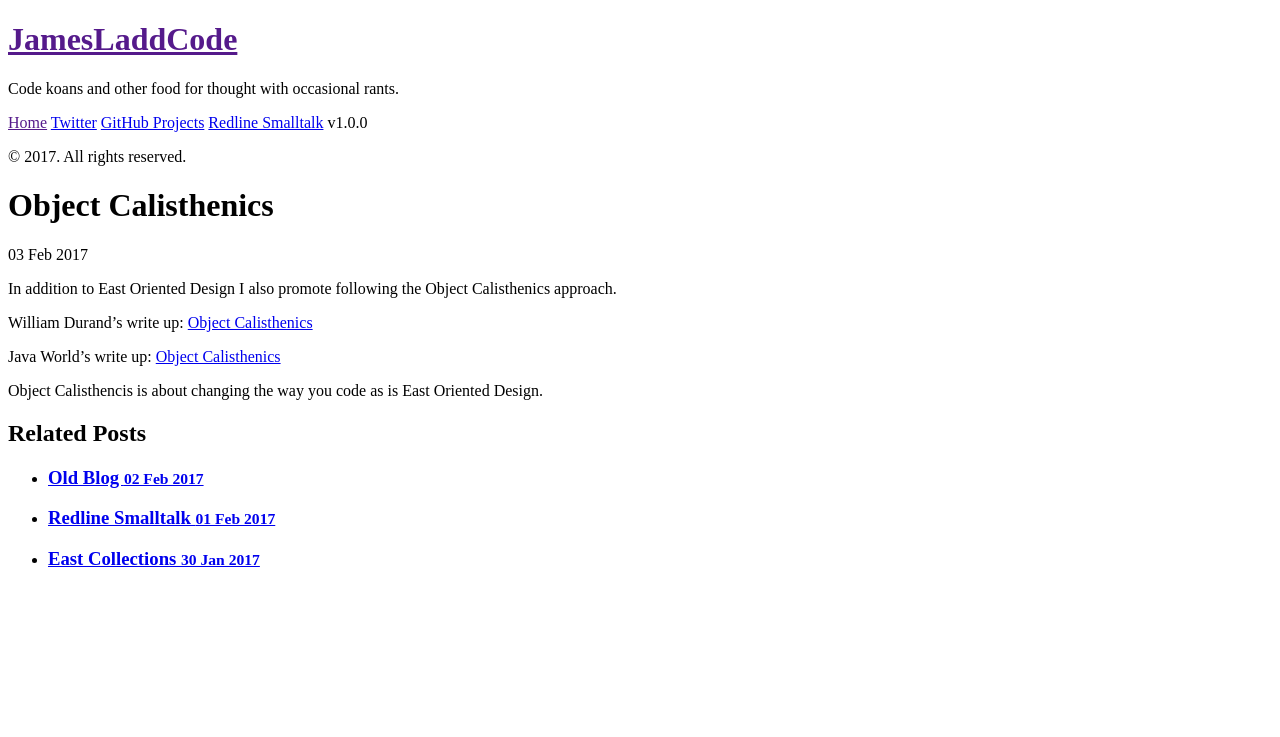
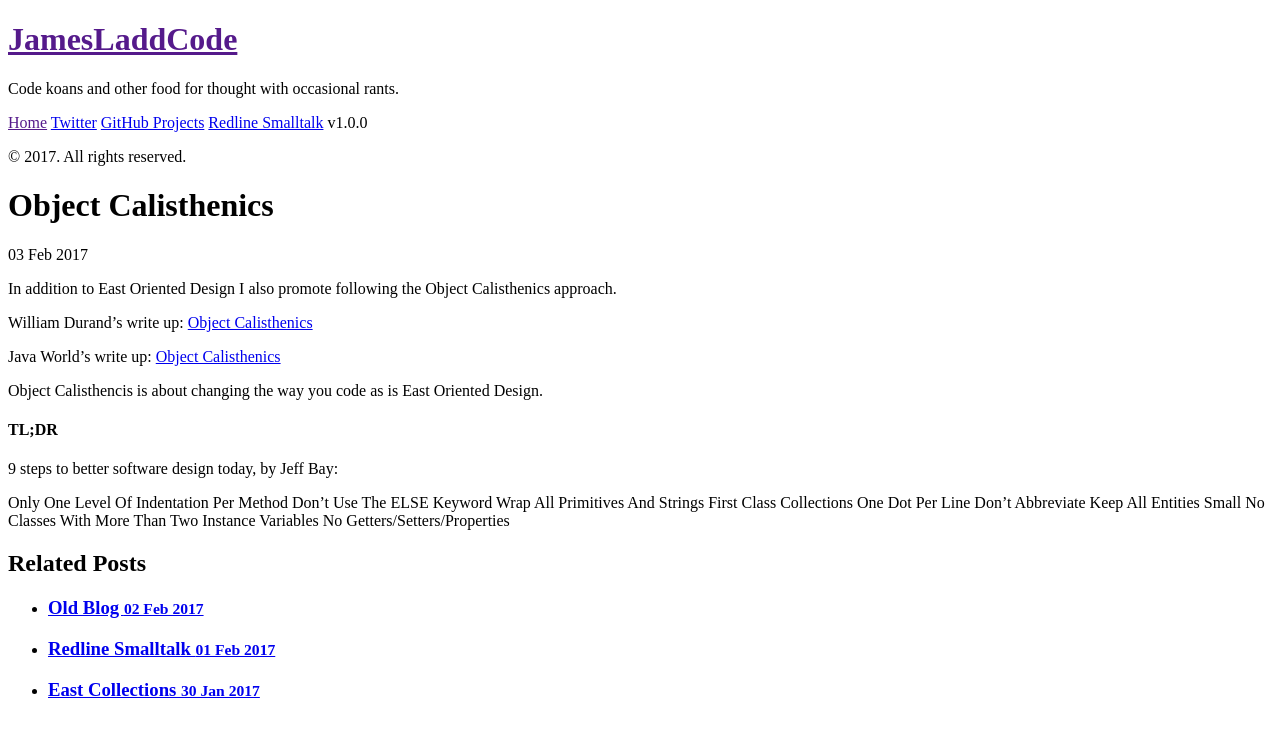
Before and after one commit to jamesladd/jamesladdcode, a Jekyll site: the page built from _posts/2017-02-03-object-calisthenics.md, in a window 1280 px wide. Shown: the top 737 px of the page. Built offline with Jekyll 4.4.1, drawn with Linux system fonts in a browser that asks for light colours.

Commit message:
Minor tweak

```diff
--- a/_posts/2017-02-03-object-calisthenics.md
+++ b/_posts/2017-02-03-object-calisthenics.md
@@ -12,3 +12,16 @@ Java World's write up:
 [Object Calisthenics](http://www.javaworld.com/article/2081135/core-java/object-calisthenics-change-the-way-you-code.html)
 
 Object Calisthencis is about changing the way you code as is East Oriented Design.
+
+#### TL;DR
+9 steps to better software design today, by Jeff Bay:
+
+Only One Level Of Indentation Per Method
+Don’t Use The ELSE Keyword
+Wrap All Primitives And Strings
+First Class Collections
+One Dot Per Line
+Don’t Abbreviate
+Keep All Entities Small
+No Classes With More Than Two Instance Variables
+No Getters/Setters/Properties
```
